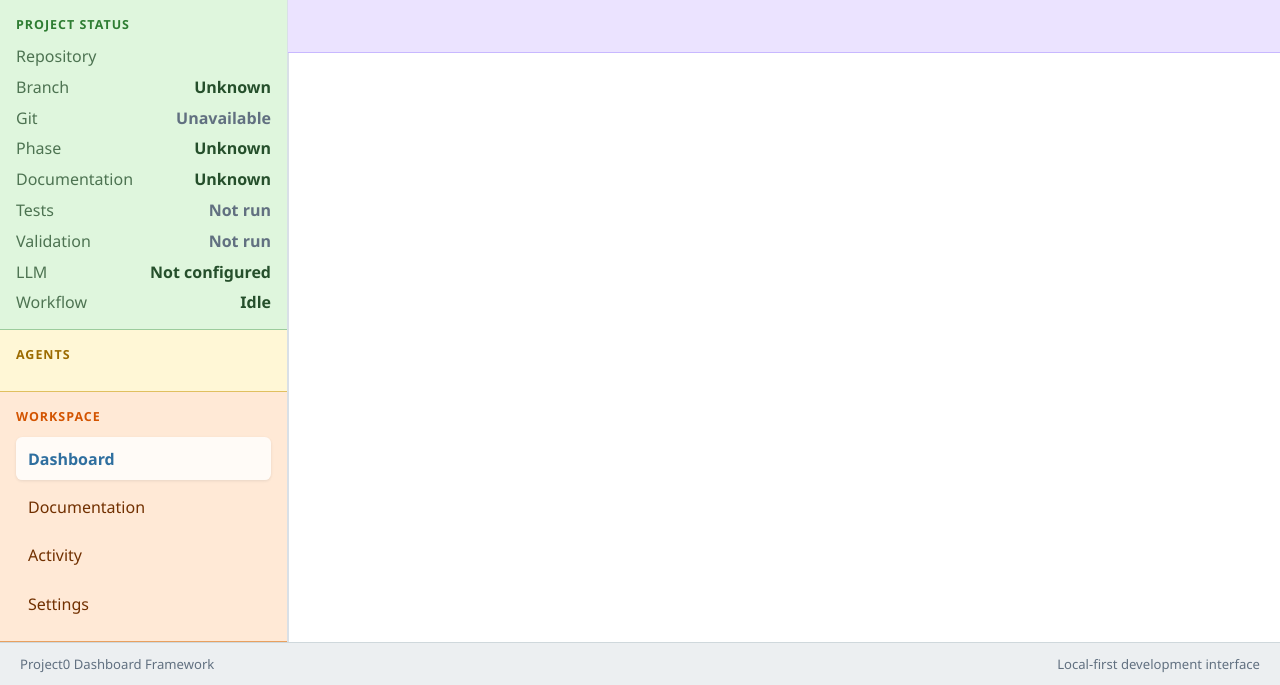
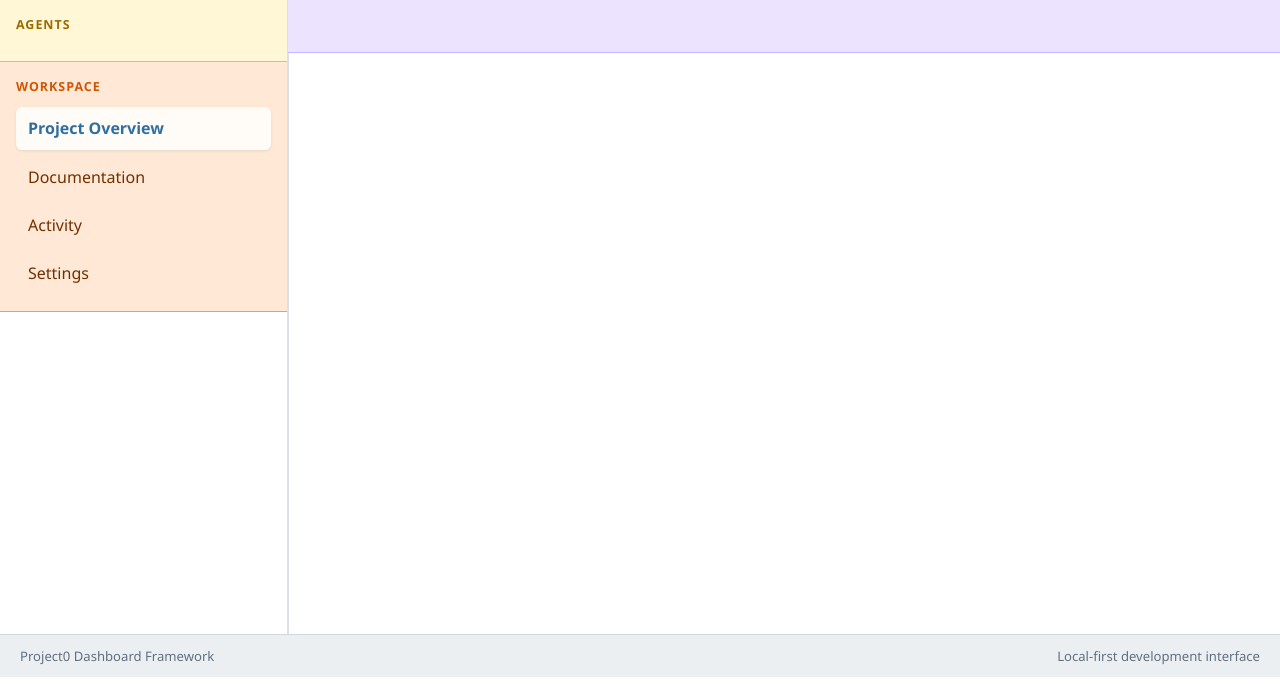
Before and after one commit to pgailinas/project0, a Python web app: template src/project0/dashboard/templates/dashboard.html in a window 1280 px wide. Shown: the part 123-808 px from the top of the page. Run offline with Jinja, Linux system fonts and the light colour scheme; the template is opened without the code that fills it, so the values that code supplies are empty.

Commit message:
Treat Project0 like Agents for dashboard display

```diff
--- a/src/project0/dashboard/css/dashboard.css
+++ b/src/project0/dashboard/css/dashboard.css
@@ -21,7 +21,7 @@
     6. Breadcrumb
     7. Dashboard Body
     8. Sidebar
-    9. Project Status Panel
+    9. Project Status Components
    10. Agent Navigation
    11. Workspace Navigation
    12. Dashboard Workspace
@@ -471,24 +471,24 @@
 
 
 /*=============================================================
-9. Project Status Panel
+9. Project Status Components
 =============================================================*/
 
-.status-panel,
-.dashboard-sidebar .sidebar-section:nth-of-type(1) {
+.status-panel {
 
     background: var(--status-background);
 
     color: var(--status-text);
 
-    border-bottom-color: var(--status-border);
+    border:
+        1px solid
+        var(--status-border);
+
+    border-radius: var(--radius-medium);
 
 }
 
-.status-panel .sidebar-section__title,
-.dashboard-sidebar
-.sidebar-section:nth-of-type(1)
-.sidebar-section__title {
+.status-panel .sidebar-section__title {
 
     color: var(--status-title);
 
@@ -546,7 +546,7 @@
 =============================================================*/
 
 .agent-panel,
-.dashboard-sidebar .sidebar-section:nth-of-type(2) {
+.dashboard-sidebar .sidebar-section:nth-of-type(1) {
 
     background: var(--agents-background);
 
@@ -558,7 +558,7 @@
 
 .agent-panel .sidebar-section__title,
 .dashboard-sidebar
-.sidebar-section:nth-of-type(2)
+.sidebar-section:nth-of-type(1)
 .sidebar-section__title {
 
     color: var(--agents-title);
@@ -571,7 +571,7 @@
 =============================================================*/
 
 .workspace-panel,
-.dashboard-sidebar .sidebar-section:nth-of-type(3) {
+.dashboard-sidebar .sidebar-section:nth-of-type(2) {
 
     background: var(--workspace-background);
 
@@ -583,7 +583,7 @@
 
 .workspace-panel .sidebar-section__title,
 .dashboard-sidebar
-.sidebar-section:nth-of-type(3)
+.sidebar-section:nth-of-type(2)
 .sidebar-section__title {
 
     color: var(--workspace-title);
--- a/src/project0/dashboard/templates/dashboard.html
+++ b/src/project0/dashboard/templates/dashboard.html
@@ -38,55 +38,6 @@
         <div class="dashboard-body">
             <aside class="dashboard-sidebar">
                 <section class="sidebar-section">
-                    <h2 class="sidebar-section__title">Project Status</h2>
-
-                    <dl class="status-list">
-                        <div class="status-row">
-                            <dt>Repository</dt>
-                            <dd>{{ repository_name | default(project_name) }}</dd>
-                        </div>
-                        <div class="status-row">
-                            <dt>Branch</dt>
-                            <dd>{{ git_branch | default("Unknown") }}</dd>
-                        </div>
-                        <div class="status-row">
-                            <dt>Git</dt>
-                            <dd class="{{ git_status_class | default('status-value--muted') }}">
-                                {{ git_status | default("Unavailable") }}
-                            </dd>
-                        </div>
-                        <div class="status-row">
-                            <dt>Phase</dt>
-                            <dd>{{ current_phase | default("Unknown") }}</dd>
-                        </div>
-                        <div class="status-row">
-                            <dt>Documentation</dt>
-                            <dd>{{ documentation_count | default("Unknown") }}</dd>
-                        </div>
-                        <div class="status-row">
-                            <dt>Tests</dt>
-                            <dd class="{{ test_status_class | default('status-value--muted') }}">
-                                {{ test_status | default("Not run") }}
-                            </dd>
-                        </div>
-                        <div class="status-row">
-                            <dt>Validation</dt>
-                            <dd class="{{ validation_status_class | default('status-value--muted') }}">
-                                {{ validation_status | default("Not run") }}
-                            </dd>
-                        </div>
-                        <div class="status-row">
-                            <dt>LLM</dt>
-                            <dd>{{ llm_status | default("Not configured") }}</dd>
-                        </div>
-                        <div class="status-row">
-                            <dt>Workflow</dt>
-                            <dd>{{ workflow_status | default("Idle") }}</dd>
-                        </div>
-                    </dl>
-                </section>
-
-                <section class="sidebar-section">
                     <h2 class="sidebar-section__title">Agents</h2>
                     <ul class="sidebar-navigation">
                         {% block agent_navigation %}
@@ -112,7 +63,7 @@
                                {% if active_page | default("dashboard") == "dashboard" %}
                                aria-current="page"
                                {% endif %}>
-                                Dashboard
+                                Project Overview
                             </a>
                         </li>
                         <li><a class="sidebar-link" href="/documentation">Documentation</a></li>
```
Also changed, not shown: docs/Dashboard_Design.md (+29 -23 lines), docs/Documentation_Agent_Design.md (+7 -1 lines), docs/Implementation_Status.md (+13 -0 lines), src/project0/dashboard/templates/dashboard_home.html (+37 -1 lines), tests/integration/test_dashboard_flow.py (+39 -10 lines), tests/unit/dashboard/test_dashboard_routes.py (+23 -14 lines).
